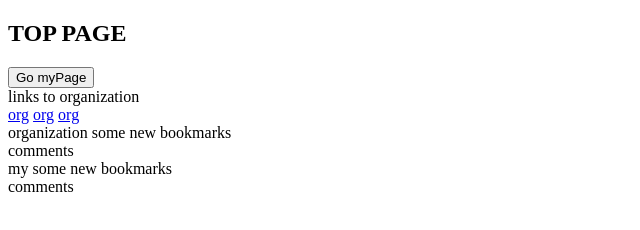
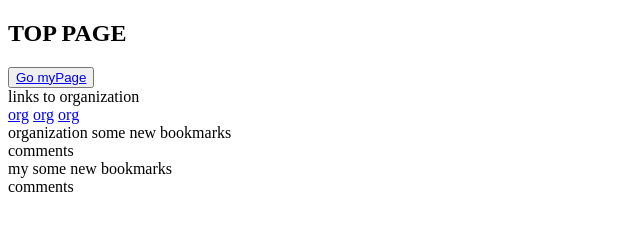
Before and after one commit to vantan-phh/2016-phh-bookmark-phh_2016t_3, a website: page social_bookmark/PHH_Bookmark/view/topPage.ejs in a window 1280 px wide. Shown: the full height of the page, 0-640 px from the left. Drawn offline with nearby package versions, Linux system fonts and the light colour scheme; files that its build step writes are made by us from their sources.

Commit message:
:heavy_plus_sign: Add url to the button

```diff
--- a/social_bookmark/PHH_Bookmark/view/topPage.ejs
+++ b/social_bookmark/PHH_Bookmark/view/topPage.ejs
@@ -20,7 +20,7 @@
   <!-- logout button here-->
 <h2>TOP PAGE</h2>
   <div id="link_to_myPage">
-    <button>Go myPage</button>
+    <button><a href="/PHH_Bookmark/myPage">Go myPage</a></button>
   </div>
 
   <div id="organization_list">
```
